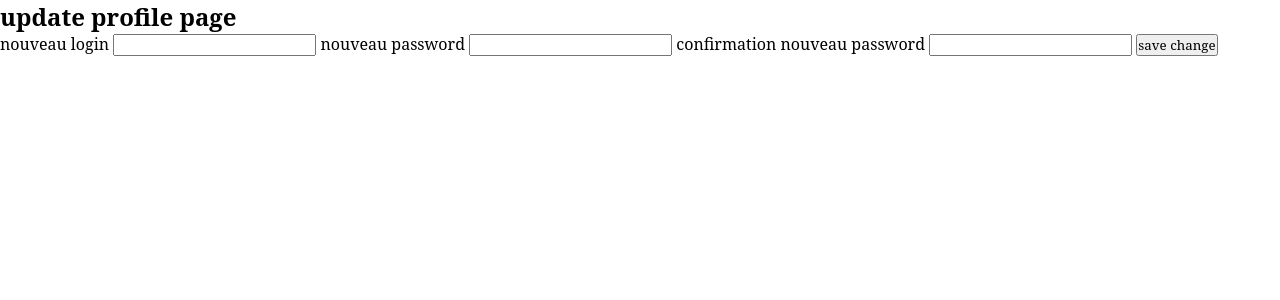
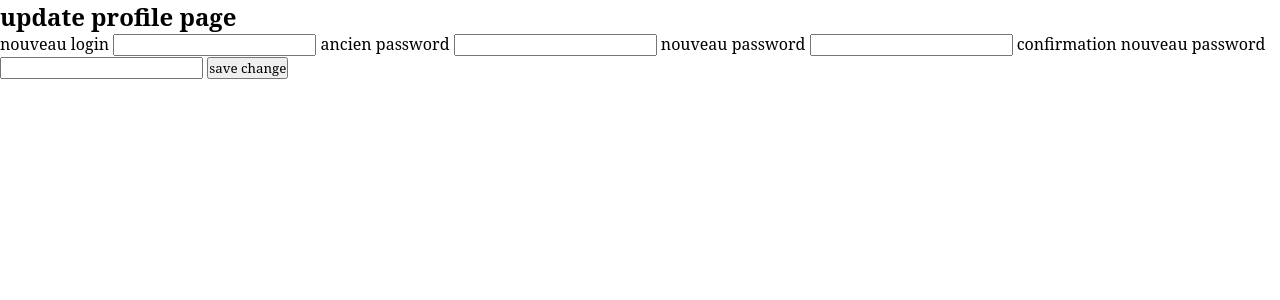
Before and after one commit to Wahil-dev/livre-or, a PHP site: page /utilisateurs/profile.php in a window 1280 px wide. Shown: the part 110-410 px from the top of the page. Run offline with PHP 8.4, Linux system fonts and the light colour scheme; the visitor is signed in with stand-in values (Sample User, id 1).

Commit message:
ajouter le champ old password pour entrer l'encien mote de pass pour applique les modifications

```diff
--- a/utilisateurs/profile.php
+++ b/utilisateurs/profile.php
@@ -37,17 +37,22 @@
 
                 <form action="<?php echo $userPathLien?>inc/edit_profile.php" method='post' class="form">
                     <label for="nLogin">nouveau login</label>
-                    <input type="text" name="nLogin" id="nLogin" class="inp" minlength="3" maxlength="25" value="<?php echo $_SESSION["login"]->login?>"  required>
+                    <input type="text" name="nLogin" id="nLogin" class="inp" minlength="3" maxlength="25" required>
                     <!-- error message -->
                     <span class="error"><?php echo isset($_SESSION["nLoginErr"]) ? $_SESSION["nLoginErr"] : ""?></span>
 
+                    <label for="oldPassword">ancien password</label>
+                    <input type="password" name="oldPassword" id="oldPassword" class="inp" minlength="8" maxlength="25" required>
+                    <!-- error message -->
+                    <span class="error"><?php echo isset($_SESSION["oldPasswordErr"]) ? $_SESSION["oldPasswordErr"] : ""?></span>
+
                     <label for="nPassword">nouveau password</label>
-                    <input type="password" name="nPassword" id="nPassword" class="inp" minlength="8" maxlength="25" value="<?php echo $_SESSION["login"]->password?>" required>
+                    <input type="password" name="nPassword" id="nPassword" class="inp" minlength="8" maxlength="25" required>
                     <!-- error message -->
                     <span class="error"><?php echo isset($_SESSION["nPasswordErr"]) ? $_SESSION["nPasswordErr"] : ""?></span>
 
                     <label for="confirmNvPassword">confirmation nouveau password</label>
-                    <input type="password" name="confirmNvPassword" id="confirmNvPassword" class="inp" minlength="8" maxlength="25" value="<?php echo $_SESSION["login"]->password?>" required>
+                    <input type="password" name="confirmNvPassword" id="confirmNvPassword" class="inp" minlength="8" maxlength="25" required>
                     <!-- error message -->
                     <span class="error"><?php echo isset($_SESSION["confirmNvPasswordErr"]) ? $_SESSION["confirmNvPasswordErr"] : ""?></span>
 
@@ -61,9 +66,10 @@
 <!--  supprimer les variables session pour les erreurs  -->
 <?php
 
-    if(isset($_SESSION["nLoginErr"], $_SESSION["nPasswordErr"], $_SESSION["confirmNvPasswordErr"])) {
+    if(isset($_SESSION["nLoginErr"], $_SESSION["nPasswordErr"], $_SESSION["confirmNvPasswordErr"], $_SESSION["oldPasswordErr"])) {
         unset($_SESSION["nLoginErr"]);
         unset($_SESSION["nPasswordErr"]);
         unset($_SESSION["confirmNvPasswordErr"]);
+        unset($_SESSION["oldPasswordErr"]);
     }
 ?>
```
Also changed, not shown: utilisateurs/inc/edit_profile.php (+17 -5 lines).
